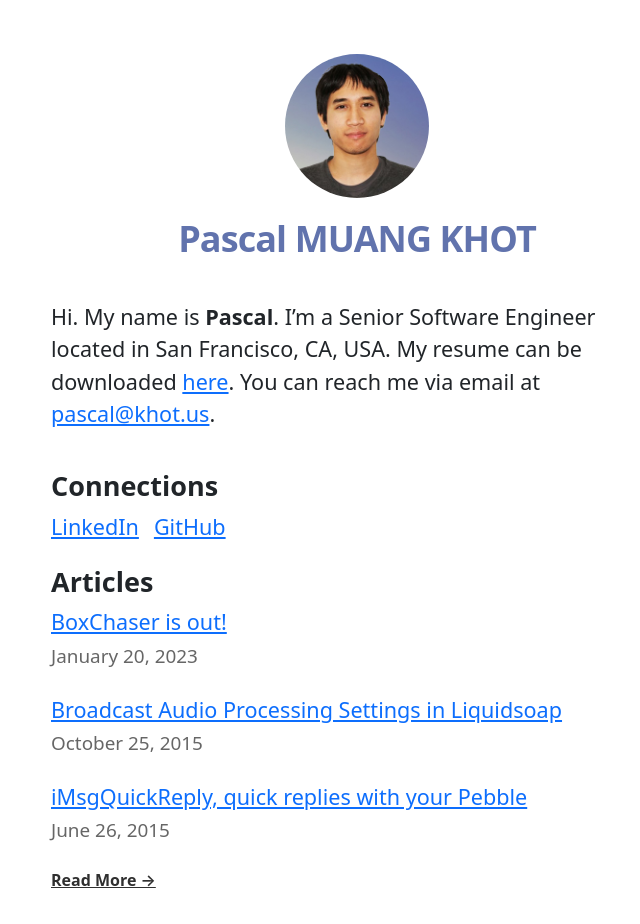
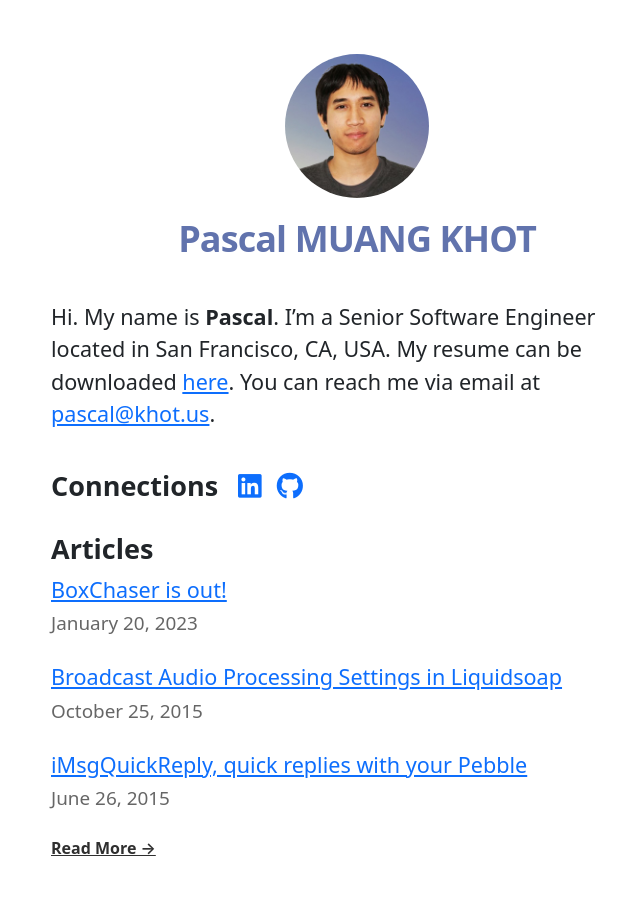
Before and after one commit to mkpascal/mkpascal.net, a Next.js app: page / in a window 1280 px wide. Shown: the top 924 px of the page, without its empty margins (283-923 px from the left). Built offline with nearby package versions, Linux system fonts and the light colour scheme.

Commit message:
use icons for connections

```diff
--- a/pages/_app.js
+++ b/pages/_app.js
@@ -9,6 +9,11 @@ export default function App({ Component, pageProps }) {
           <link href="https://cdn.jsdelivr.net/npm/bootstrap@5.1.3/dist/css/bootstrap.min.css" rel="stylesheet" integrity="sha384-1BmE4kWBq78iYhFldvKuhfTAU6auU8tT94WrHftjDbrCEXSU1oBoqyl2QvZ6jIW3"
                    crossOrigin="anonymous"
           />
+          <link
+                async
+                rel="stylesheet"
+                href="https://cdnjs.cloudflare.com/ajax/libs/font-awesome/5.15.4/css/all.min.css"
+          />
         </Head>
         <Script
             id="bootstrap-cdn"
--- a/pages/index.js
+++ b/pages/index.js
@@ -18,11 +18,12 @@ export default function Home({ allPostsData, allProjectsData }) {
         </p>
       </section>
       <section className={`${utilStyles.headingMd} ${utilStyles.padding1px}`}>
-            <h2 className={utilStyles.headingLg2}>Connections</h2>
-            <ul className={utilStyles.list}>
-                    <li className={`${utilStyles.listItem} ${utilStyles.listInLine}`}><Link href={`https://www.linkedin.com/in/mkpascal`}>LinkedIn</Link></li>
-                    <li className={`${utilStyles.listItem} ${utilStyles.listInLine}`}><Link href={`https://github.com/mkpascal`}>GitHub</Link></li>
+            <h2 className={utilStyles.headingLg2}>Connections
+            <ul className={`${utilStyles.list} ${utilStyles.listConnections}`}>
+                    <li className={`${utilStyles.listItem} ${utilStyles.listInLine}`}><Link href={`https://www.linkedin.com/in/mkpascal`}><i className="fab fa-linkedin"></i></Link></li>
+                    <li className={`${utilStyles.listItem} ${utilStyles.listInLine}`}><Link href={`https://github.com/mkpascal`}><i className="fab fa-github"></i></Link></li>
             </ul>
+            </h2>
       </section>
       <section className={`${utilStyles.headingMd} ${utilStyles.padding1px} ${utilStyles.hiddenForNow}`}>
             <h2 className={utilStyles.headingLg2}>Projects</h2>
--- a/styles/utils.module.css
+++ b/styles/utils.module.css
@@ -93,3 +93,8 @@
     font-size: 16px;
     font-weight: 600;
 }
+
+.listConnections {
+    display: inline;
+    margin-left: 20px;
+}
```
